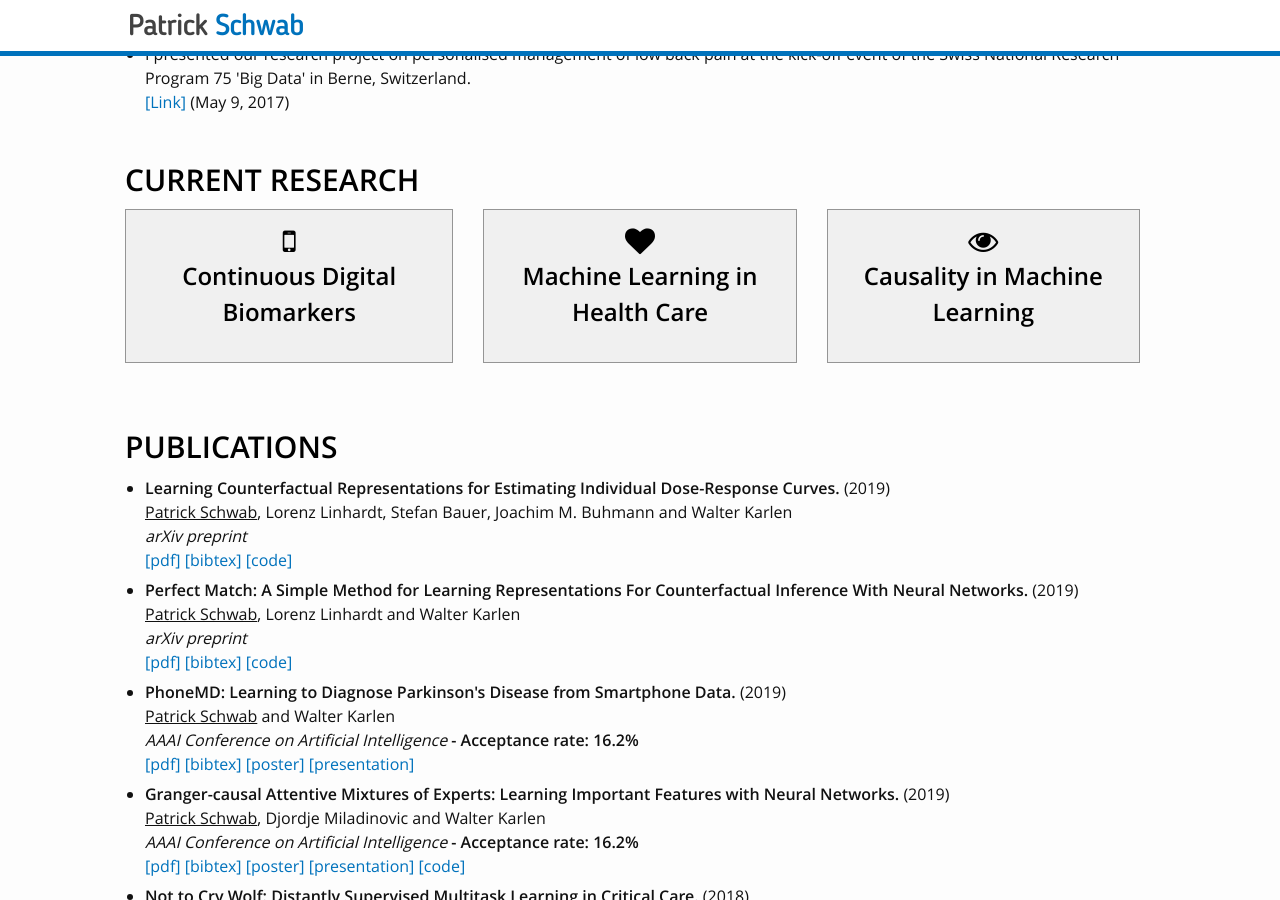
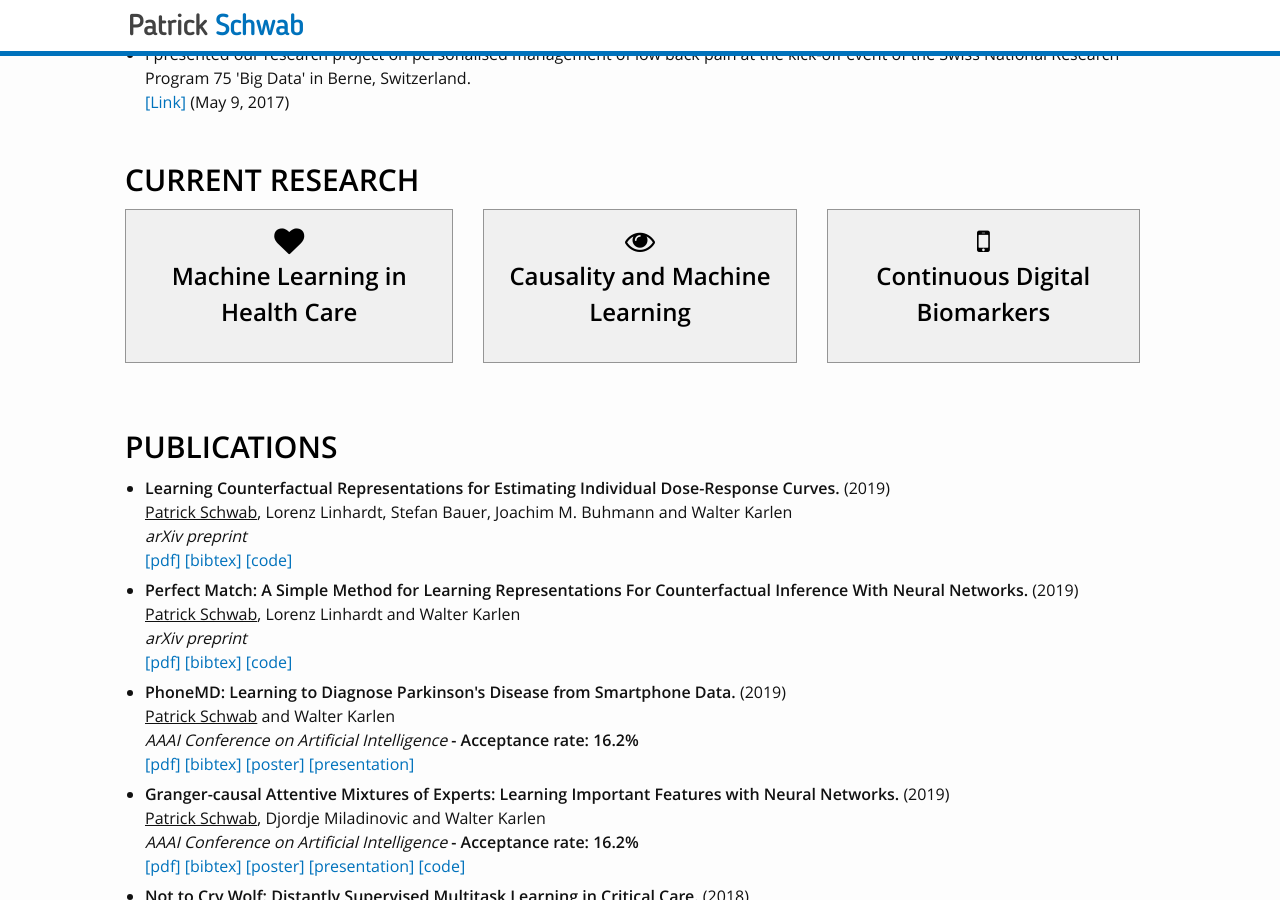
Before and after one commit to d909b/d909b.github.io, a Jekyll site: the page built from index.html, in a window 1280 px wide and 900 px high, scrolled down 1936 px. Built offline with Jekyll 4.4.1, drawn with Linux system fonts in a browser that asks for light colours; nearby versions of some CDN libraries; library files that are not in the unit come from our copies.

Commit message:
Updated news

```diff
--- a/index.html
+++ b/index.html
@@ -45,14 +45,6 @@ layout: default
     <div class="row incentiveRow">
       <div class="col-md-4 incentiveBoxOuter">
         <div class="incentiveBox">
-          <div class="incentiveIcon fa fa-mobile"></div>
-          <div class="incentiveHeader">Continuous Digital Biomarkers</div>
-          <div class="incentiveText"></div>
-        </div>
-      </div>
-
-      <div class="col-md-4 incentiveBoxOuter">
-        <div class="incentiveBox">
           <div class="incentiveIcon fa fa-heart"></div>
           <div class="incentiveHeader">Machine Learning in Health Care</div>
           <div class="incentiveText"></div>
@@ -62,7 +54,15 @@ layout: default
       <div class="col-md-4 incentiveBoxOuter">
         <div class="incentiveBox">
           <div class="incentiveIcon fa fa-eye"></div>
-          <div class="incentiveHeader">Causality in Machine Learning</div>
+          <div class="incentiveHeader">Causality and Machine Learning</div>
+          <div class="incentiveText"></div>
+        </div>
+      </div>
+
+      <div class="col-md-4 incentiveBoxOuter">
+        <div class="incentiveBox">
+          <div class="incentiveIcon fa fa-mobile"></div>
+          <div class="incentiveHeader">Continuous Digital Biomarkers</div>
           <div class="incentiveText"></div>
         </div>
       </div>
```
